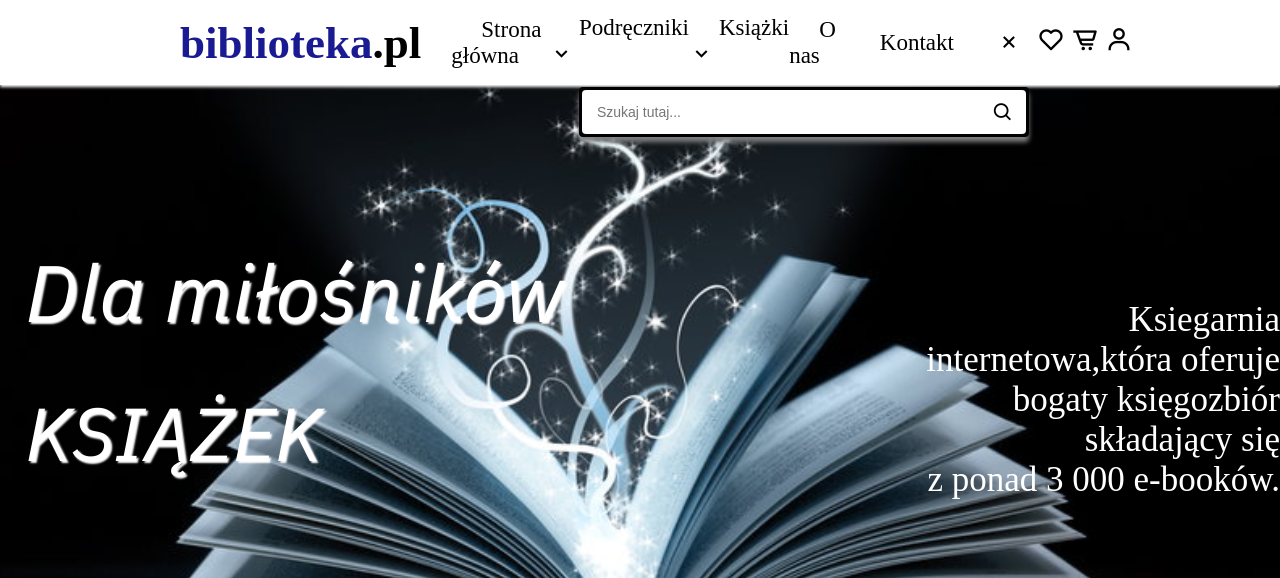
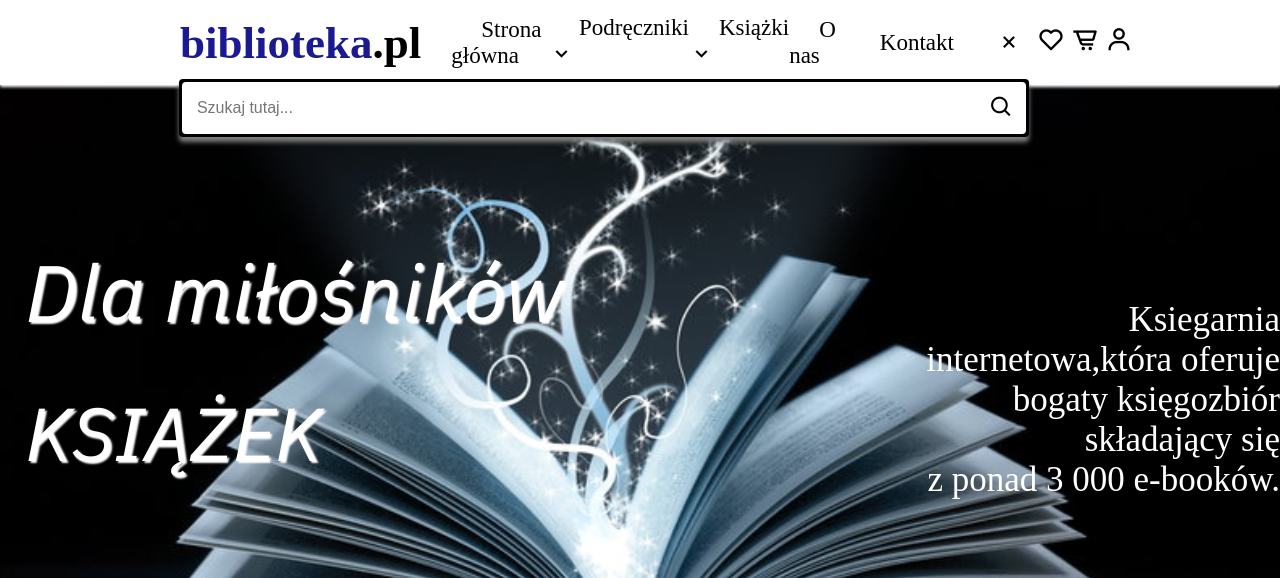
Before and after one commit to jgadzinska/Mega-menu-and-dropdown-menu, a plain HTML site: page index.html in a window 1280 px wide. Both pictures are taken after a click on the element 1008 px from the left and 42 px from the top of the page. Shown: the top 578 px of the page. Drawn offline with nearby package versions, Linux system fonts and the light colour scheme; a web font is replaced by a local one.

Commit message:
New style.css

```diff
--- a/style.css
+++ b/style.css
@@ -174,10 +174,10 @@ body {
 
 .searchBox .searchText {
     position: absolute;
-    bottom: -85px;
+    bottom: -90px;
     right: 5px;
-    height: 50px;
-    width: 450px;
+    height: 58px;
+    width: 850px;
     display: flex;
     align-items: center;
     background-color: black;
@@ -203,7 +203,7 @@ body {
     border: none;
     border-radius: 4px;
     color: black;
-    font-size: 14px;
+    font-size: 16px;
     font-weight: 400;
 }
 
@@ -211,7 +211,7 @@ body {
     position: absolute;
     color: black;
     right: 15px;
-    font-size: 22px;
+    font-size: 25px;
 }
 
 .searchText::before {
```
